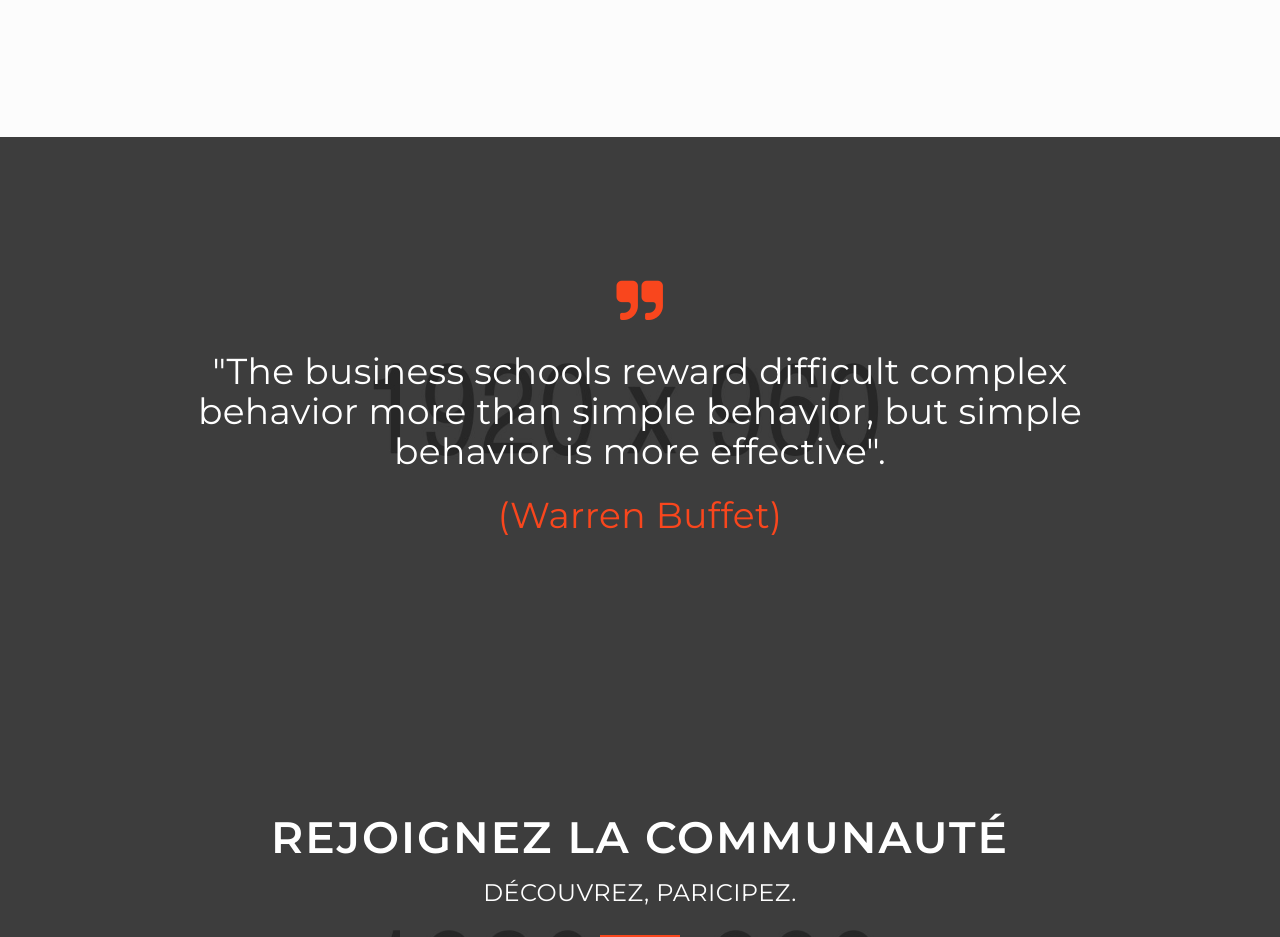
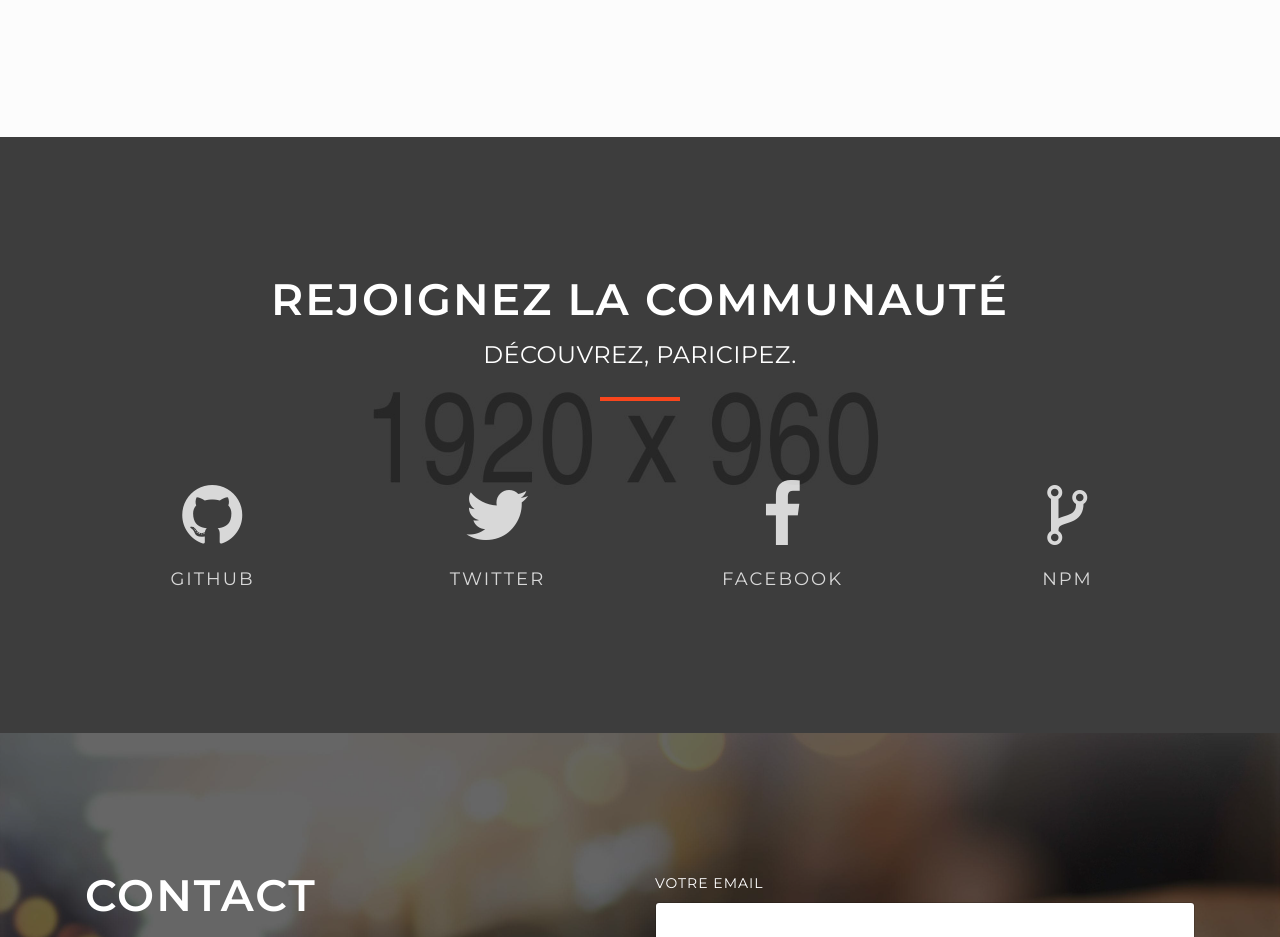
Before and after one commit to ColvrayC/framework, a plain HTML site: page index.html in a window 1280 px wide. Shown: the part 2200-3137 px from the top of the page. Drawn offline with Linux system fonts and the light colour scheme.

Commit message:
del quote section

```diff
--- a/index.html
+++ b/index.html
@@ -240,22 +240,7 @@
 
 
 
-        <!-- Section - Quote Start -->
-        <section id="quote" class="bg-cover bg-gray bg-overlay-black-6">
-            <div class="container">
-                <div class="row justify-content-center">
-                    <div class="col-lg-10 text-center">
-                        <i class="fa fa-quote-right text-base-color title-extra-large-3"></i>
-                        <h3 class="d-block mt-4 font-alt text-white title-extra-large">"The business schools reward difficult complex behavior more than simple behavior, but simple behavior is more effective".</h3>
-                        <span class="d-block mt-4 font-alt text-base-color title-extra-large">(Warren Buffet)</span>
-                    </div>
-                    <!-- //.col-lg-10 -->
-                </div>
-                <!-- //.row -->
-            </div>
-            <!-- //.container -->
-        </section>
-        <!-- //Section - Quote End -->
+
 
 
         <!-- Section - Keep In Touch Start -->
```
